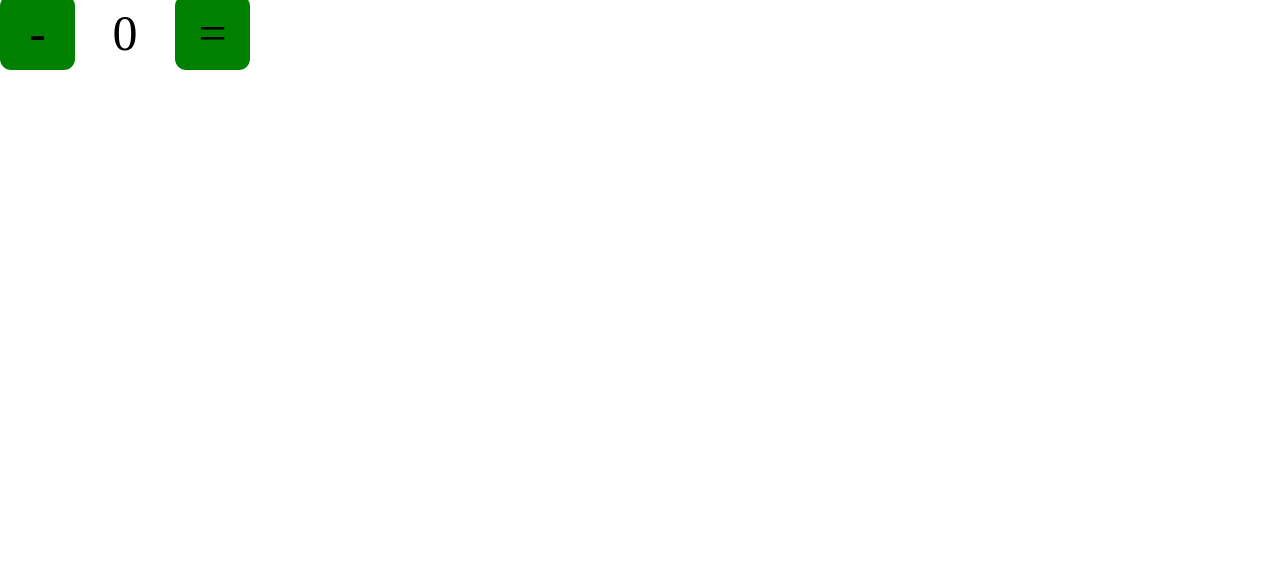
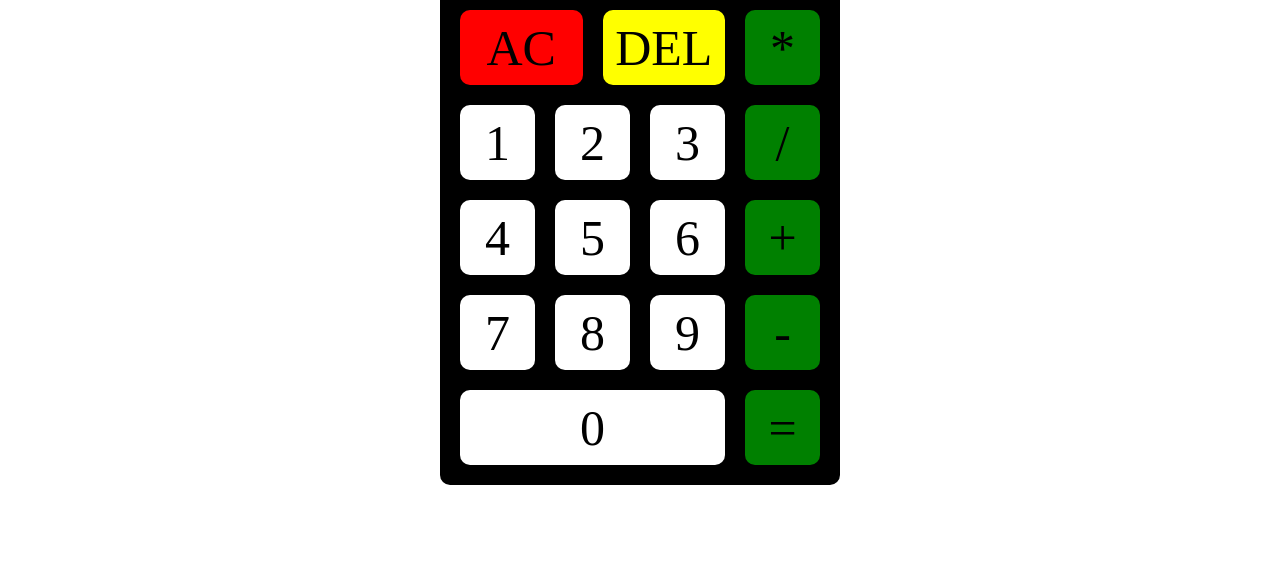
Before and after one commit to f-a-l-c-o-d-e/calculator, a plain HTML site: page index.html in a window 1280 px wide. Shown: the part 224-800 px from the top of the page. Drawn offline with Linux system fonts and the light colour scheme; a web font is replaced by a local one.

Commit message:
fix: Fix positioning

```diff
--- a/css/style.css
+++ b/css/style.css
@@ -15,26 +15,80 @@ button {
     width: 75px;
     height: 75px;
 
-    border-radius: 15%;
+    border-radius: 10px;
     border: none;
 }
 
 body {
     font-family: "Protest Guerrilla";
+    padding: 20px;
+
+    display: flex;
+    flex-direction: column;
 }
 
 h1 {
     font-size: 75px;
     text-align: center;
+
+    padding-bottom: 20px;
+    flex: 0 0 auto;
+}
+
+.container-calculator {
+    font-size: 50px;
+
+    flex: 1 0 auto;
+
+    display: flex;
+    justify-content: center;
+    align-items: center;
 }
 
 .calculator{
-    font-size: 50px;
+    background-color: black;
+    border-radius: 10px;
+
+    width: 400px;
+    padding: 20px;
+
+    display: flex;
+    flex-direction: column;
+    gap: 20px;
 }
 
 .calculator-display {
     text-align: right;
+    border-radius: 10px;
+    padding: 5px;
+    background-color: white;
 }
+
+.calculator-buttons {
+    align-self: center;
+
+    width: 100%;
+    display: flex;
+    flex-direction: column;
+    gap: 20px;
+}
+
+.calculator-firstRow,
+.calculator-secondRow,
+.calculator-thirdRow,
+.calculator-fourthRow,
+.calculator-fifthRow {
+    display: flex;
+    justify-content: space-between;
+    gap: 20px
+}
+
+.calculator-AC,
+.calculator-DEL,
+.calculator-0 {
+    flex: 2 0 auto;
+}
+
 
 .red {
     background-color: red;
--- a/index.html
+++ b/index.html
@@ -8,26 +8,38 @@
     </head>
     <body>
         <h1>Calculator</h1>
+        <div class="container-calculator">
             <div class="calculator">
                 <p class="calculator-display">890123</p>
                 <div class="calculator-buttons">
+                    <div class="calculator-firstRow">
                         <button class="calculator-AC red">AC</button>
                         <button class="calculator-DEL yellow">DEL</button>
-                <button class="calculator-* green">*</button>
+                        <button class="calculator-moltiplication green">*</button>
+                    </div>
+                    <div class="calculator-secondRow">
                         <button class="calculator-1 white">1</button>
                         <button class="calculator-2 white">2</button>
                         <button class="calculator-3 white">3</button>
-                <button class="calculator-/ green">/</button>
+                        <button class="calculator-division green">/</button>
+                    </div>
+                    <div class="calculator-thirdRow">
                         <button class="calculator-4 white">4</button>
                         <button class="calculator-5 white">5</button>
                         <button class="calculator-6 white">6</button>
-                <button class="calculator-+ green">+</button>
+                        <button class="calculator-plus green">+</button>
+                    </div>
+                    <div class="calculator-fourthRow">
                         <button class="calculator-7 white">7</button>
                         <button class="calculator-8 white">8</button>
                         <button class="calculator-9 white">9</button>
                         <button class="calculator-- green">-</button>
+                    </div>
+                    <div class="calculator-fifthRow">
                         <button class="calculator-0 white">0</button>
-                <button class="calculator-= green">=</button>
+                        <button class="calculator-equal green">=</button>
+                    </div>
+                </div>
             </div>
         </div>
     </body>
```
Lines whose indentation alone changed are shown as unchanged.
